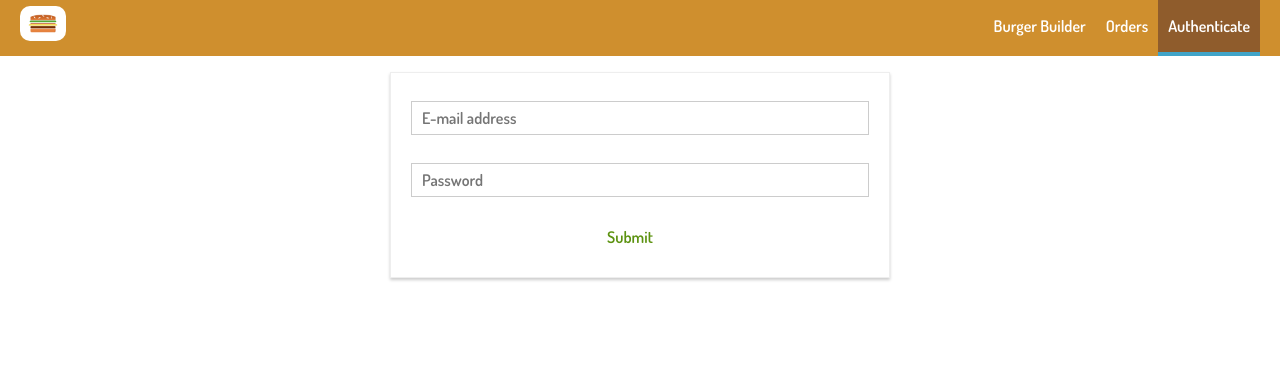
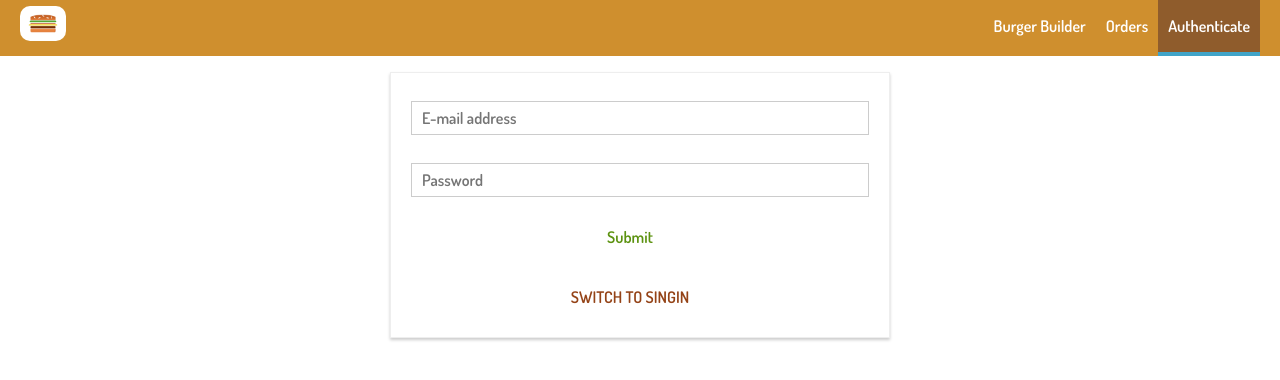
Before and after one commit to aleksandrgaranin/tasty-burger-redux, a React (Create React App) app: page /auth in a window 1280 px wide. Shown: the top 380 px of the page. Built offline with nearby package versions, Linux system fonts and the light colour scheme.

Commit message:
added SINGIN/SINGUP switch to Auth

```diff
--- a/src/containers/Auth/Auth.js
+++ b/src/containers/Auth/Auth.js
@@ -26,7 +26,7 @@ class Auth extends Component {
             password: {
                 elementType: 'input',
                 elementConfig: {
-                    type: 'passsword',
+                    type: 'password',
                     placeholder: 'Password'
                 },
                 value: '',
@@ -35,14 +35,16 @@ class Auth extends Component {
                     minLength: 6
                 },
                 valid: false,
-                touched: false
+                touched: false,
+
             }
-        }
+        },
+        isSingup: true
     }
 
     submitHandler = (event) => {
         event.preventDefault();
-        this.props.onAuth(this.state.controls.email.value,this.state.controls.password.value);
+        this.props.onAuth(this.state.controls.email.value, this.state.controls.password.value, this.state.isSingup);
 
     }
 
@@ -90,6 +92,12 @@ class Auth extends Component {
         this.setState({controls: updatedControls})
     }
 
+    switchAuthModeHandler = () => {
+        this.setState(prevState => {
+            return {isSingup: !prevState.isSingup};
+        })
+    }
+
     render () {
         const formElementsArrey = [];
         for (let key in this.state.controls){
@@ -116,6 +124,9 @@ class Auth extends Component {
                     {form}
                     <Button btnType="Success">Submit</Button>
                 </form>
+                <Button
+                    clicked={this.switchAuthModeHandler}
+                    btnType="Danger">SWITCH TO {this.state.isSingup ? 'SINGIN': 'SINGUP'}</Button>
             </div>
         );
     }
@@ -123,7 +134,7 @@ class Auth extends Component {
 
 const mapDispatchToProps = dispatch => {
     return{
-        onAuth:(email, password) => dispatch(actions.auth(email, password))
+        onAuth:(email, password, isSingup) => dispatch(actions.auth(email, password, isSingup))
     }
 }
 
--- a/src/store/actions/auth.js
+++ b/src/store/actions/auth.js
@@ -23,7 +23,7 @@ export const authFail = (error) => {
     };
 };
 
-export const auth = (email, passwprd) => {
+export const auth = (email, passwprd, isSingup) => {
     return dispatch => {
         dispatch(authStart());
         const authData = {
@@ -31,7 +31,11 @@ export const auth = (email, passwprd) => {
             password: passwprd,
             returnSecureToken: true
         }
-        axios.post('https://identitytoolkit.googleapis.com/v1/accounts:signUp?key=AIzaSyArxnu--J8yb6IimZxorZJ0rhZWTvmS0gA', authData)
+        let url = 'https://identitytoolkit.googleapis.com/v1/accounts:signUp?key=AIzaSyArxnu--J8yb6IimZxorZJ0rhZWTvmS0gA';
+        if (!isSingup){
+            url = 'https://identitytoolkit.googleapis.com/v1/accounts:signInWithPassword?key=AIzaSyArxnu--J8yb6IimZxorZJ0rhZWTvmS0gA';
+        }
+        axios.post(url, authData)
             .then(response => {
                 console.log(response)
                 dispatch(authSuccess(response.data))
```
